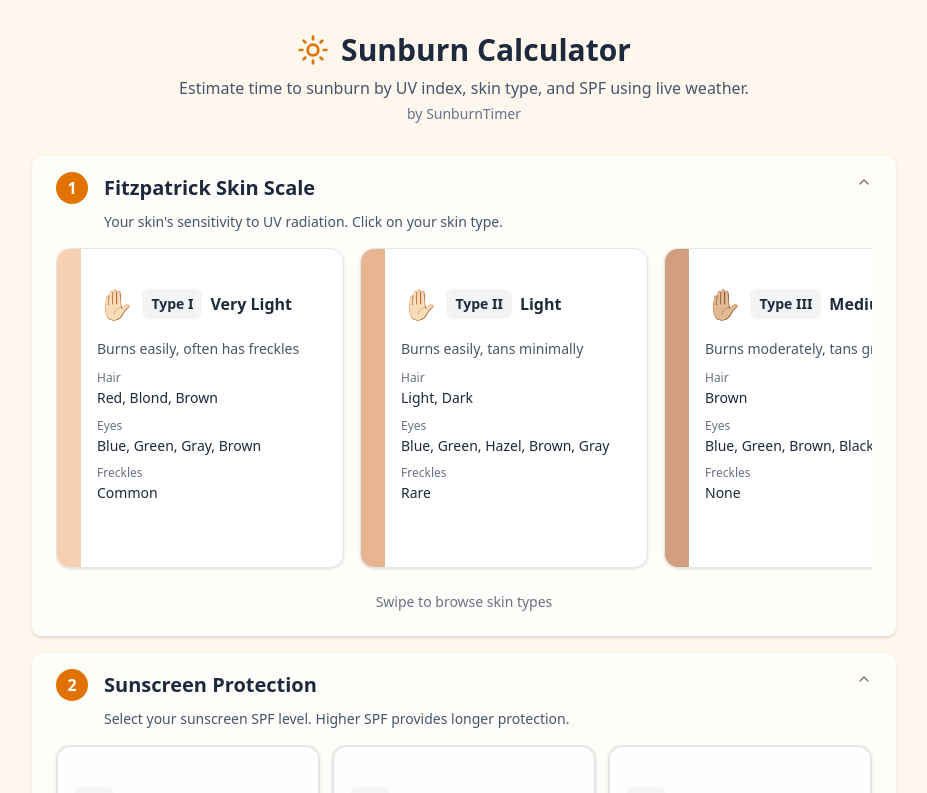
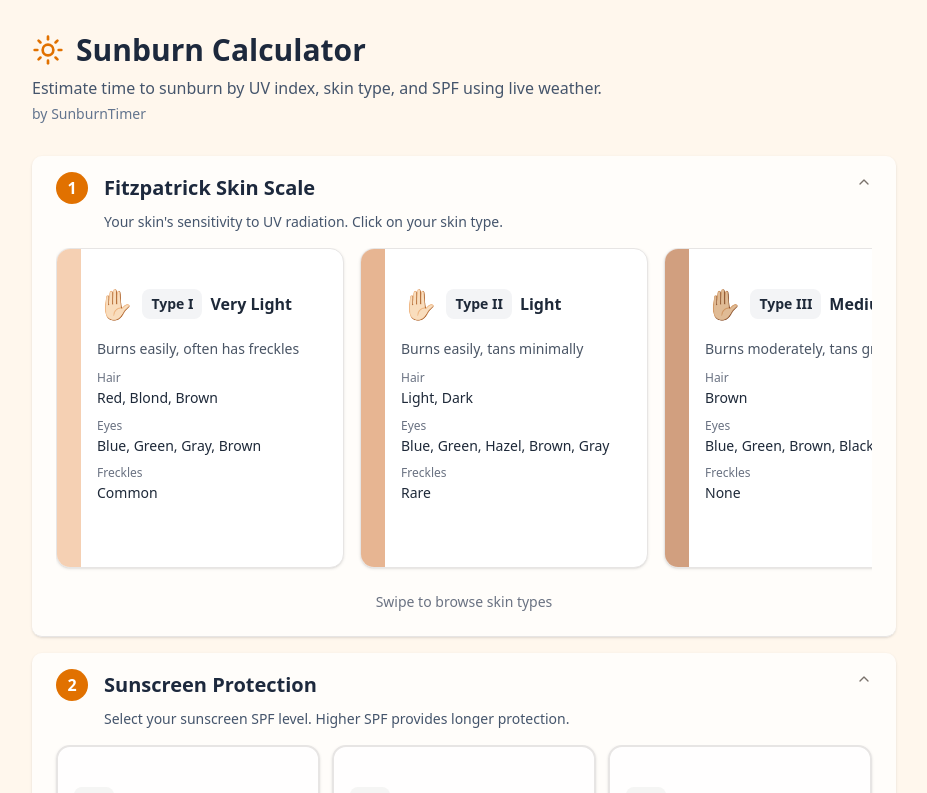
Before and after one commit to jondcallahan/sunburntimer, a React (Vite) app: page / in a window 1280 px wide. Shown: the top 793 px of the page, without its empty margins (176-1103 px from the left). Built offline with nearby package versions, Linux system fonts and the light colour scheme; a web font is replaced by a local one.

Commit message:
fix: left align header (#14)

```diff
--- a/src/App.tsx
+++ b/src/App.tsx
@@ -96,8 +96,8 @@ function App() {
 		<div className="min-h-screen bg-orange-50">
 			<div className="container mx-auto px-4 py-8 max-w-4xl">
 				{/* Header */}
-				<div className="text-center mb-8">
-					<div className="flex items-center justify-center mb-2">
+				<div className="mb-8">
+					<div className="flex items-center mb-2">
 						<Sun className="w-8 h-8 text-amber-600 mr-3" />
 						<h1 className="text-3xl font-bold text-slate-800">
 							Sunburn Calculator
```
